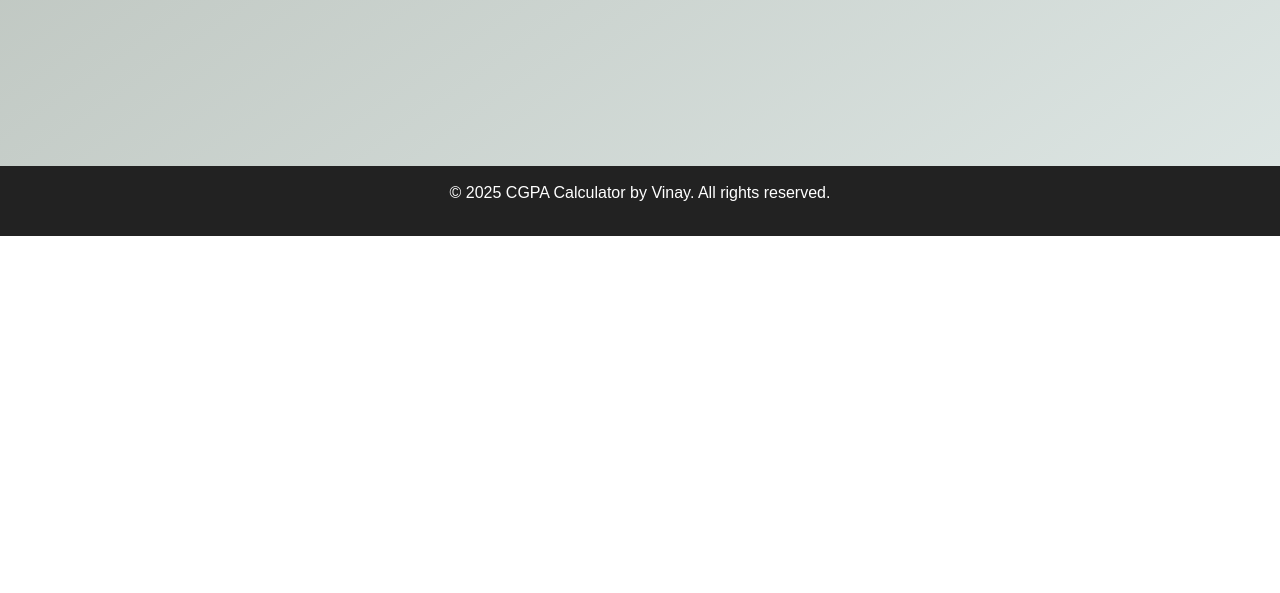
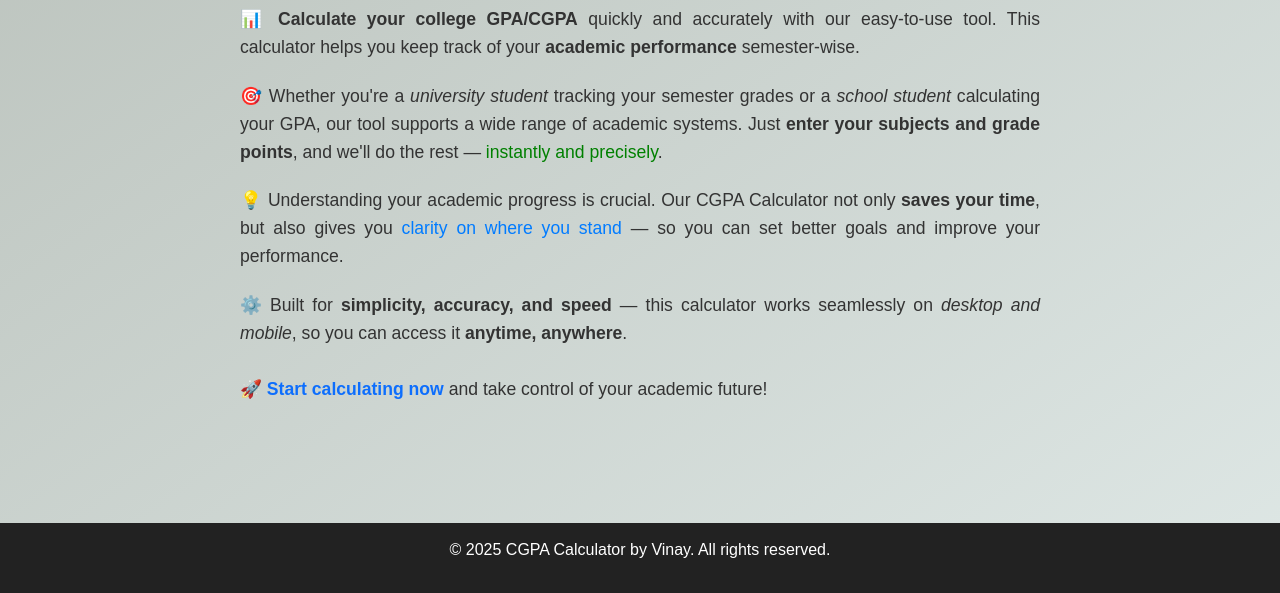
Before and after one commit to vinaygupta88/GPA-Calculator, a plain HTML site: page index.html in a window 1280 px wide. Shown: the part 564-1157 px from the top of the page. Before the commit the page ends 800 px from the top, so only its background shows below. Drawn offline with nearby package versions, Linux system fonts and the light colour scheme.

Commit message:
Home section

```diff
--- a/index.html
+++ b/index.html
@@ -37,6 +37,39 @@
       </div>
     </header>
 
+    <!------------ Main Section ----------------->
+    <main>
+      <!-------- Home section ---------->
+      <section id="home">
+        <div class="home-content fade-in">
+          <h1>🎓 Welcome to CGPA Calculator</h1>
+
+          <p class="delay-1">
+            📊 <strong>Calculate your college GPA/CGPA</strong> quickly and accurately with our easy-to-use tool.
+            This calculator helps you keep track of your <strong>academic performance</strong> semester-wise.
+          </p>
+
+          <p class="delay-2">
+            🎯 Whether you're a <em>university student</em> tracking your semester grades or a <em>school student</em> calculating your GPA,
+            our tool supports a wide range of academic systems. Just <strong>enter your subjects and grade points</strong>,
+            and we'll do the rest — <span style="color:green;">instantly and precisely</span>.
+          </p>
+
+          <p class="delay-3">
+            💡 Understanding your academic progress is crucial. Our CGPA Calculator not only <strong>saves your time</strong>,
+            but also gives you <span style="color:#007BFF;">clarity on where you stand</span> — so you can set better goals and improve your performance.
+          </p>
+
+          <p class="delay-4">
+            ⚙️ Built for <strong>simplicity, accuracy, and speed</strong> — this calculator works seamlessly on <em>desktop and mobile</em>,
+            so you can access it <strong>anytime, anywhere</strong>.
+            <br><br>
+            🚀 <a href="calc.html"><strong>Start calculating now</strong></a> and take control of your academic future!
+          </p>
+        </div>
+      </section>
+    </main>
+
 
 
     <!------------ Footer ----------------------->
```
